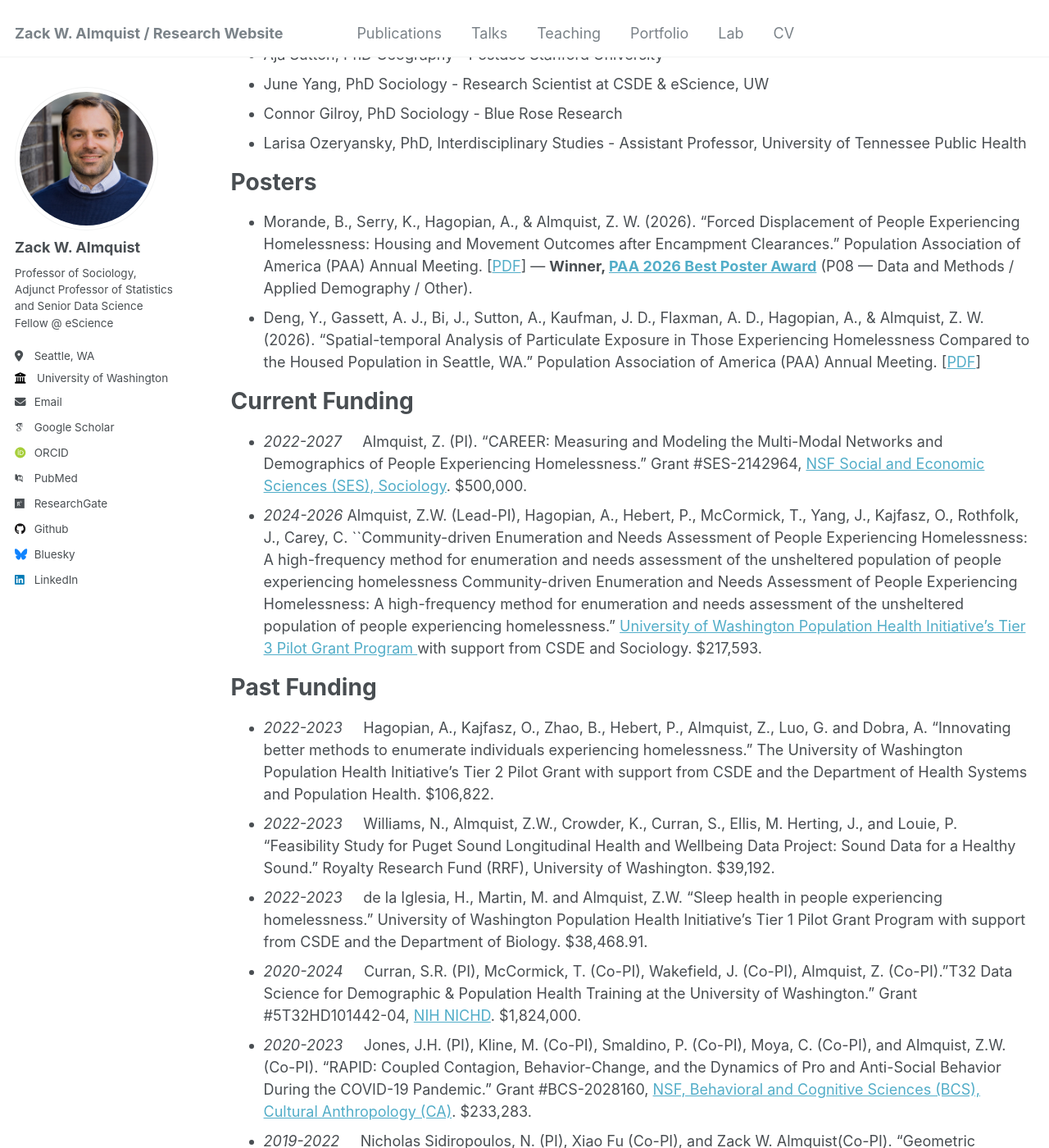
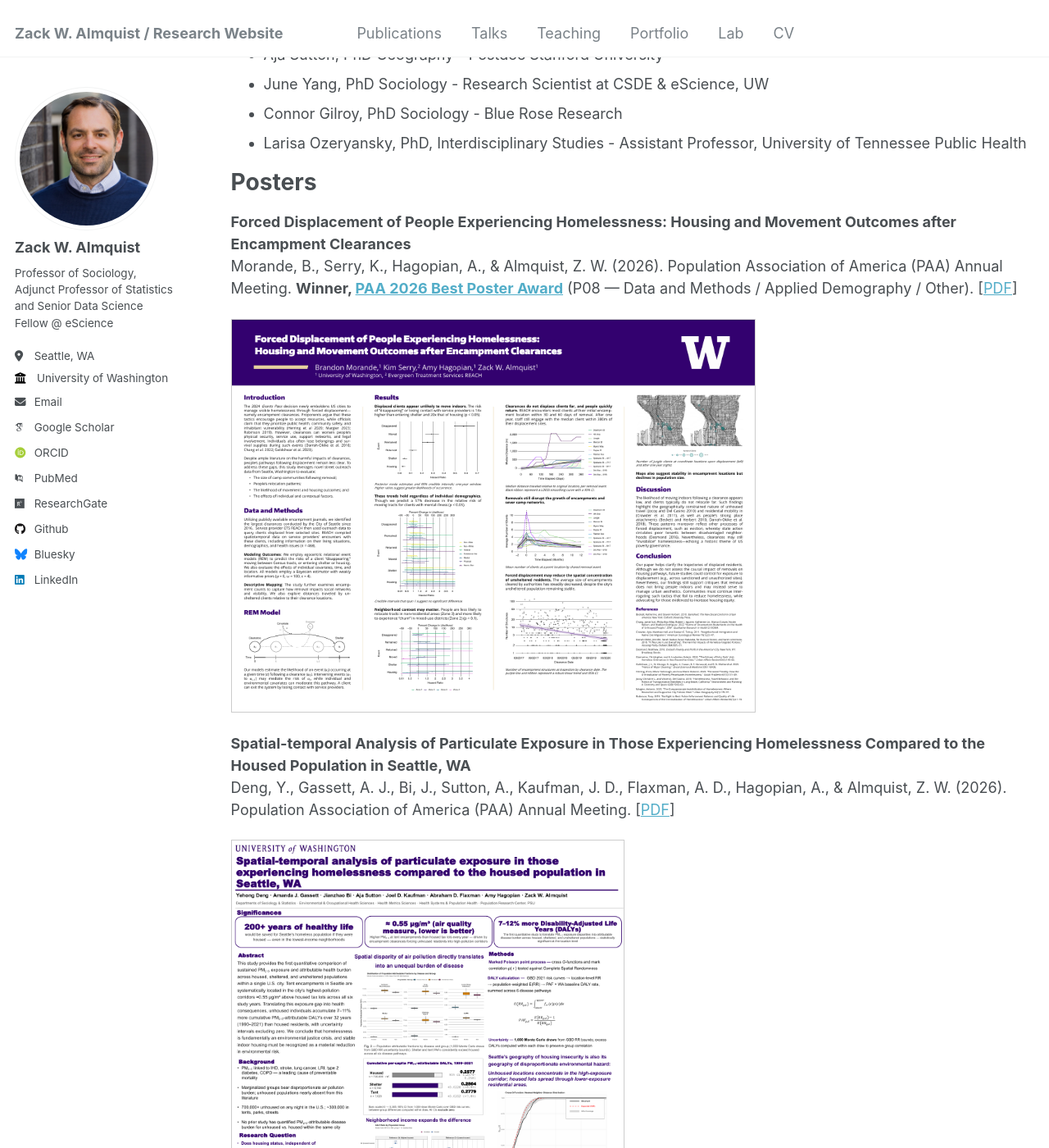
Before and after one commit to zalmquist/zalmquist.github.io, a Jekyll site: the page built from _pages/lab.md, in a window 1280 px wide and 1400 px high, scrolled down 613 px. Shown: the whole window at 82% size. Built offline with Jekyll 4.4.1, drawn with Linux system fonts in a browser that asks for light colours; some web fonts are replaced; part of the change alters nothing that is shown.

Commit message:
Embed phone-friendly poster previews on lab page
Render the two PAA 2026 posters (48x36 in) to ~1700px PNGs (~0.7-0.9 MB) and
embed them as responsive thumbnails (max-width:100%, capped desktop width)
that link to the full PDFs.

Co-Authored-By: Claude Opus 4.8 (1M context) <noreply@anthropic.com>

```diff
--- a/_pages/lab.md
+++ b/_pages/lab.md
@@ -43,8 +43,15 @@ People
 Posters
 ===
 
-* Morande, B., Serry, K., Hagopian, A., & Almquist, Z. W. (2026). "Forced Displacement of People Experiencing Homelessness: Housing and Movement Outcomes after Encampment Clearances." Population Association of America (PAA) Annual Meeting. [[PDF](/files/PAA2026_REACH_poster.pdf)] &mdash; **Winner, [PAA 2026 Best Poster Award](https://www.populationassociation.org/paa2026/poster-winners)** (P08 &mdash; Data and Methods / Applied Demography / Other).
-* Deng, Y., Gassett, A. J., Bi, J., Sutton, A., Kaufman, J. D., Flaxman, A. D., Hagopian, A., & Almquist, Z. W. (2026). "Spatial-temporal Analysis of Particulate Exposure in Those Experiencing Homelessness Compared to the Housed Population in Seattle, WA." Population Association of America (PAA) Annual Meeting. [[PDF](/files/PAA2026_Air_Quality_poster.pdf)]
+**Forced Displacement of People Experiencing Homelessness: Housing and Movement Outcomes after Encampment Clearances**
+Morande, B., Serry, K., Hagopian, A., &amp; Almquist, Z. W. (2026). Population Association of America (PAA) Annual Meeting. **Winner, [PAA 2026 Best Poster Award](https://www.populationassociation.org/paa2026/poster-winners)** (P08 &mdash; Data and Methods / Applied Demography / Other). [[PDF](/files/PAA2026_REACH_poster.pdf)]
+
+<a href="/files/PAA2026_REACH_poster.pdf"><img src="/images/paa2026_reach_poster.png" alt="Forced Displacement of People Experiencing Homelessness poster" style="max-width:100%; width:640px; height:auto; border:1px solid #ccc;"></a>
+
+**Spatial-temporal Analysis of Particulate Exposure in Those Experiencing Homelessness Compared to the Housed Population in Seattle, WA**
+Deng, Y., Gassett, A. J., Bi, J., Sutton, A., Kaufman, J. D., Flaxman, A. D., Hagopian, A., &amp; Almquist, Z. W. (2026). Population Association of America (PAA) Annual Meeting. [[PDF](/files/PAA2026_Air_Quality_poster.pdf)]
+
+<a href="/files/PAA2026_Air_Quality_poster.pdf"><img src="/images/paa2026_air_quality_poster.png" alt="Spatial-temporal analysis of particulate exposure poster" style="max-width:100%; width:480px; height:auto; border:1px solid #ccc;"></a>
 
 Current Funding
 ===
```
Also changed, not shown: images/paa2026_air_quality_poster.png (added), images/paa2026_reach_poster.png (added).
